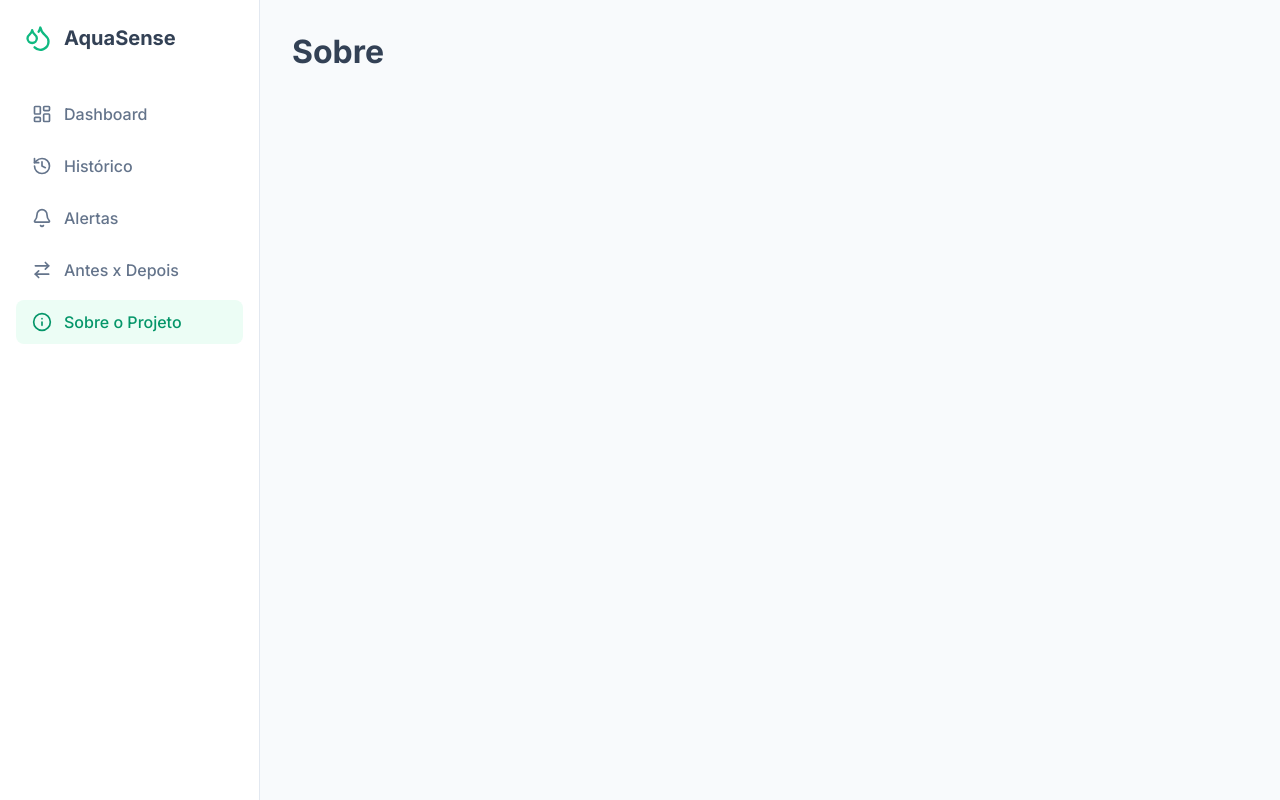
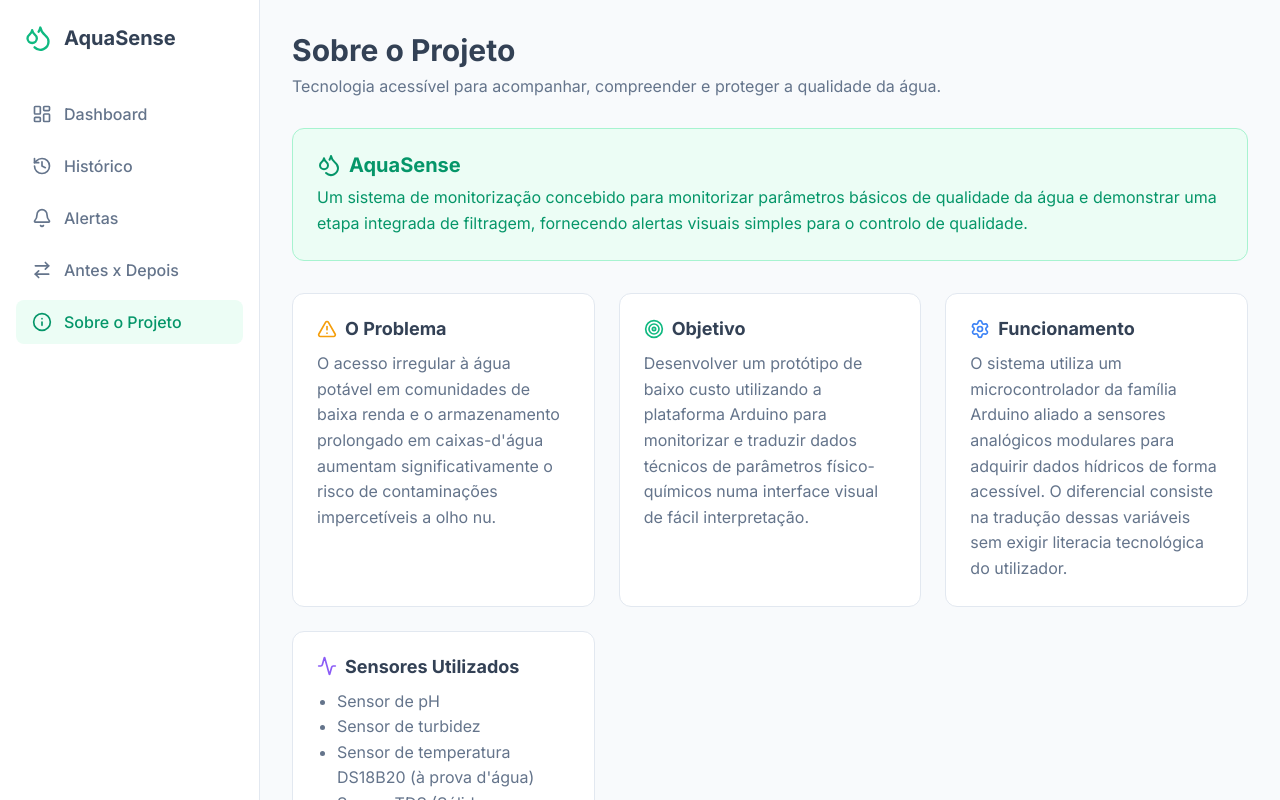
Before and after one commit to Akainor/upx06-frontend, a React (Vite) app: page /sobre in a window 1280 px wide. Built offline with nearby package versions, Linux system fonts and the light colour scheme.

Commit message:
0.1.1 - Criação da Página Sobre o Projeto

```diff
--- a/src/index.css
+++ b/src/index.css
@@ -100,3 +100,108 @@ body {
   overflow-y: auto;
   background-color: var(--bg-color);
 }
+
+/* --- Página Sobre --- */
+.sobre-header {
+  margin-bottom: 32px;
+}
+
+.sobre-header h2 {
+  font-size: 1.875rem;
+  color: var(--text-main);
+  margin-bottom: 8px;
+}
+
+.sobre-header p {
+  color: var(--text-light);
+  font-size: 1rem;
+}
+
+.sobre-card-destaque {
+  background-color: var(--primary-light);
+  border: 1px solid #a7f3d0;
+  border-radius: 12px;
+  padding: 24px;
+  margin-bottom: 32px;
+}
+
+.sobre-card-destaque h3 {
+  color: var(--primary-dark);
+  display: flex;
+  align-items: center;
+  gap: 8px;
+  margin-bottom: 8px;
+  font-size: 1.25rem;
+}
+
+.sobre-card-destaque p {
+  color: var(--primary-dark);
+  line-height: 1.6;
+}
+
+.sobre-grid {
+  display: grid;
+  grid-template-columns: repeat(auto-fit, minmax(300px, 1fr));
+  gap: 24px;
+  margin-bottom: 40px;
+}
+
+.sobre-card {
+  background-color: #ffffff;
+  border: 1px solid var(--border-color);
+  border-radius: 12px;
+  padding: 24px;
+}
+
+.sobre-card h3 {
+  display: flex;
+  align-items: center;
+  gap: 8px;
+  font-size: 1.125rem;
+  margin-bottom: 12px;
+  color: var(--text-main);
+}
+
+.sobre-card p, .sobre-card ul {
+  color: var(--text-light);
+  line-height: 1.6;
+}
+
+.sobre-card ul {
+  padding-left: 20px;
+}
+
+.equipa-grid {
+  display: grid;
+  grid-template-columns: repeat(auto-fit, minmax(220px, 1fr));
+  gap: 16px;
+}
+
+.membro-card {
+  display: flex;
+  align-items: center;
+  gap: 12px;
+  background-color: #ffffff;
+  border: 1px solid var(--border-color);
+  padding: 16px;
+  border-radius: 12px;
+}
+
+.avatar {
+  width: 48px;
+  height: 48px;
+  border-radius: 50%;
+  background-color: var(--primary-light);
+  color: var(--primary-dark);
+  display: flex;
+  align-items: center;
+  justify-content: center;
+  font-weight: bold;
+  font-size: 1.125rem;
+}
+
+.membro-info strong {
+  display: block;
+  color: var(--text-main);
+  font-size: 0.95rem;
+}
--- a/src/pages/Sobre.tsx
+++ b/src/pages/Sobre.tsx
@@ -1,8 +1,83 @@
+import { AlertTriangle, Droplets, Target, Settings, Activity, Users } from 'lucide-react';
+
 export default function Sobre() {
+  const equipa = [
+    { nome: 'Eduardo Bismara Nastri', iniciais: 'EN' },
+    { nome: 'Enzo Almeida Barbosa', iniciais: 'EB' },
+    { nome: 'Kauã Moraes Medeiros', iniciais: 'KM' },
+    { nome: 'Lucca Falzoni Tomeleri', iniciais: 'LT' },
+    { nome: 'Pedro Ghiotti Martins', iniciais: 'PM' }
+  ];
+
   return (
     <div>
-      <h1 className="text-2xl font-bold text-gray-800">Sobre</h1>
+      <div className="sobre-header">
+        <h2>Sobre o Projeto</h2>
+        <p>Tecnologia acessível para acompanhar, compreender e proteger a qualidade da água.</p>
+      </div>
 
+      <div className="sobre-card-destaque">
+        <h3><Droplets size={24} /> AquaSense</h3>
+        <p>
+          Um sistema de monitorização concebido para monitorizar parâmetros básicos de qualidade
+          da água e demonstrar uma etapa integrada de filtragem, fornecendo alertas visuais
+          simples para o controlo de qualidade.
+        </p>
+      </div>
+
+      <div className="sobre-grid">
+        <div className="sobre-card">
+          <h3><AlertTriangle className="text-yellow-500" size={20} color="#f59e0b" /> O Problema</h3>
+          <p>
+            O acesso irregular à água potável em comunidades de baixa renda e o armazenamento prolongado em
+            caixas-d'água aumentam significativamente o risco de contaminações impercetíveis a olho nu.
+          </p>
+        </div>
+
+        <div className="sobre-card">
+          <h3><Target size={20} color="#10B981" /> Objetivo</h3>
+          <p>
+            Desenvolver um protótipo de baixo custo utilizando a plataforma Arduino para monitorizar e
+            traduzir dados técnicos de parâmetros físico-químicos numa interface visual de fácil interpretação.
+          </p>
+        </div>
+
+        <div className="sobre-card">
+          <h3><Settings size={20} color="#3b82f6" /> Funcionamento</h3>
+          <p>
+            O sistema utiliza um microcontrolador da família Arduino aliado a sensores analógicos modulares
+            para adquirir dados hídricos de forma acessível. O diferencial consiste na tradução dessas
+            variáveis sem exigir literacia tecnológica do utilizador.
+          </p>
+        </div>
+
+        <div className="sobre-card">
+          <h3><Activity size={20} color="#8b5cf6" /> Sensores Utilizados</h3>
+          <ul>
+            <li>Sensor de pH</li>
+            <li>Sensor de turbidez</li>
+            <li>Sensor de temperatura DS18B20 (à prova d'água)</li>
+            <li>Sensor TDS (Sólidos dissolvidos)</li>
+          </ul>
+        </div>
+      </div>
+
+      <div className="sobre-header" style={{ marginBottom: '16px' }}>
+        <h3 style={{ display: 'flex', alignItems: 'center', gap: '8px', color: 'var(--text-main)' }}>
+          <Users size={24} /> Equipe
+        </h3>
+      </div>
+
+      <div className="equipa-grid">
+        {equipa.map((membro, index) => (
+          <div className="membro-card" key={index}>
+            <div className="avatar">{membro.iniciais}</div>
+            <div className="membro-info">
+              <strong>{membro.nome}</strong>
+            </div>
+          </div>
+        ))}
+      </div>
     </div>
   );
 }
```
